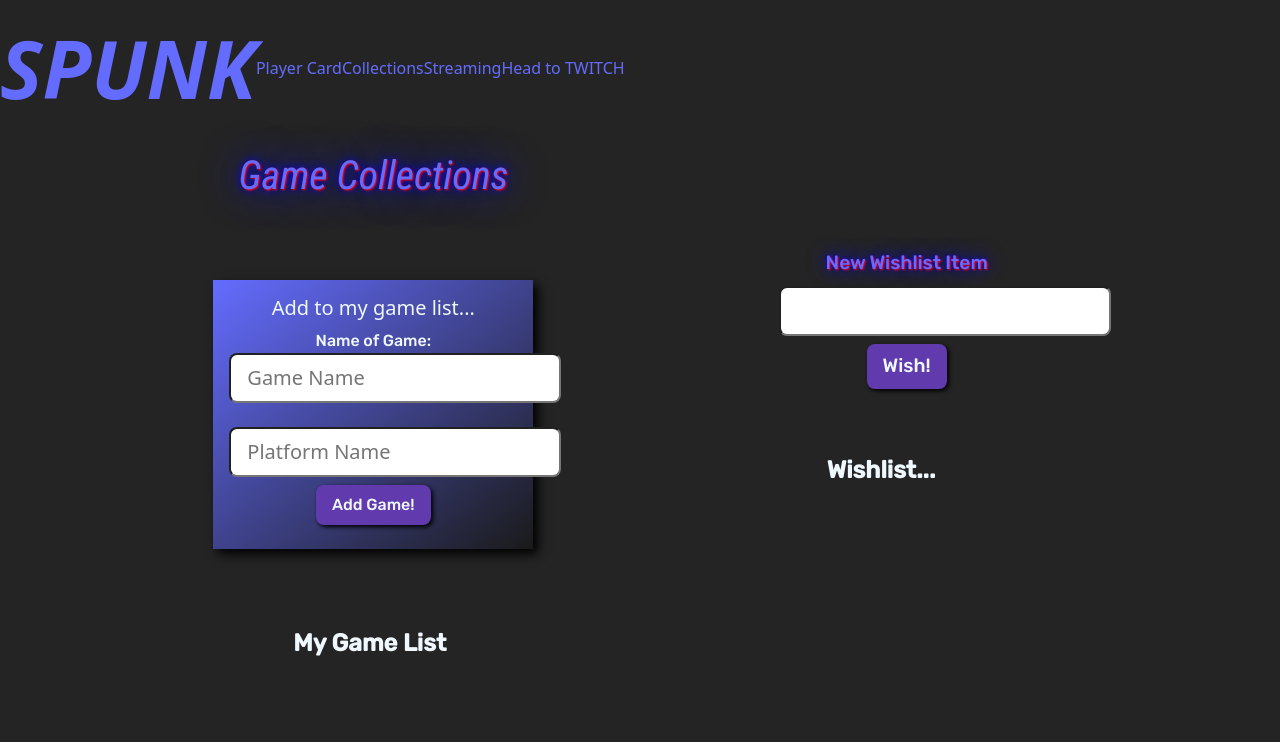
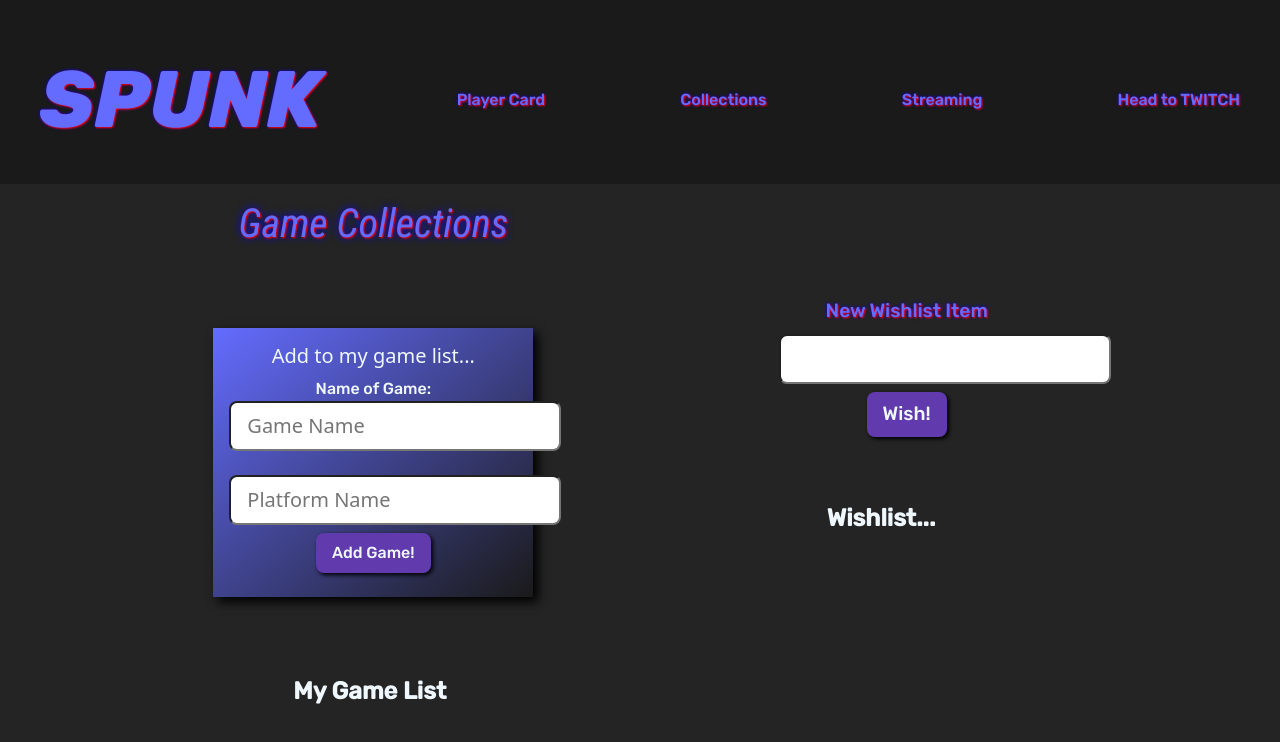
Before and after one commit to HoTMeSSMoNSTeR/Gaming-Final-Project, a React (Vite) app: page /Collections in a window 1280 px wide. Shown: the top 742 px of the page. Built offline with nearby package versions, Linux system fonts and the light colour scheme.

Commit message:
adjusting responsiveness
adjusted the text shadows and some of the responsiveness of the site, still need to fix some  of the styling that seemed to break

```diff
--- a/src/Navbar.jsx
+++ b/src/Navbar.jsx
@@ -5,17 +5,20 @@ import PlayerCard from './components/PlayerCard'
 import Collections from './components/Collections'
 import Streaming from './components/Streaming'
 import Home from './components/Home'
+import 'bootstrap/dist/css/bootstrap.min.css';
 
 
 export default function Navbar() {
     return (
             <>
-                <nav className='navbar navbar-expand'>
+                <nav className='nav navbar-expand-md'>
+
                     <Link to='/Home' className='site-title'>SPUNK</Link>
                     <Link to='/PlayerCard' className='links'>Player Card</Link>
                     <Link to='/Collections' className='links'>Collections</Link>
                     <Link to='/Streaming' className='links'>Streaming</Link>
                     <Link to='https://www.twitch.tv/' className='links'>Head to TWITCH</Link>
+
                 </nav>
                 <Routes>
                     <Route path="/Home" element={<Home />} />
--- a/src/index.css
+++ b/src/index.css
@@ -10,7 +10,7 @@ h2 {
   font-family: 'Roboto Condensed', sans-serif;
   font-weight: 400;
   font-style: italic;
-  text-shadow: 1px 1px 2px red, 0 0 1em blue, 0 0 0.2em blue;
+  text-shadow: 1px 1px 2px red, 0 0 0.2em blue;
   margin-top: 1rem;
 }
 
@@ -59,15 +59,15 @@ label {
   display: flex;
   flex-direction: row;
   flex-wrap: wrap;
-  justify-content: center;
+  justify-content: space-around;
 }
 
 .game-card {
-  width: 27rem;
+  width: 25rem;
   height: 33rem;
   background-image: linear-gradient(to bottom right, #1a1a1a, #646cff) ;
-  box-shadow:  1px 1px 2px red, 0 0 1em blue, 0 0 0.2em blue;
-  margin: 2rem;
+  box-shadow: 1px 1px 2px red, 0 0 0.2em blue;
+  margin: 1rem;
   color: #eaefd3;
 }
 
@@ -111,7 +111,7 @@ label {
   padding-bottom: 1.5rem;
   margin: 0;
   gap: 2rem;
-  text-shadow: 1px 1px 2px red, 0 0 1em blue, 0 0 0.2em blue;
+  text-shadow: 1px 1px 2px red, 0 0 0.2em blue;
 }
 
 .nav a {
@@ -168,7 +168,7 @@ a {
   padding: 2rem;
   font-size: larger;
   color: #646cff;
-  text-shadow: 1px 1px 2px red, 0 0 1em blue, 0 0 0.2em blue;
+  text-shadow: 1px 1px 2px red, 0 0 0.2em blue;
 }
 
 .see-what-i-type {
```
